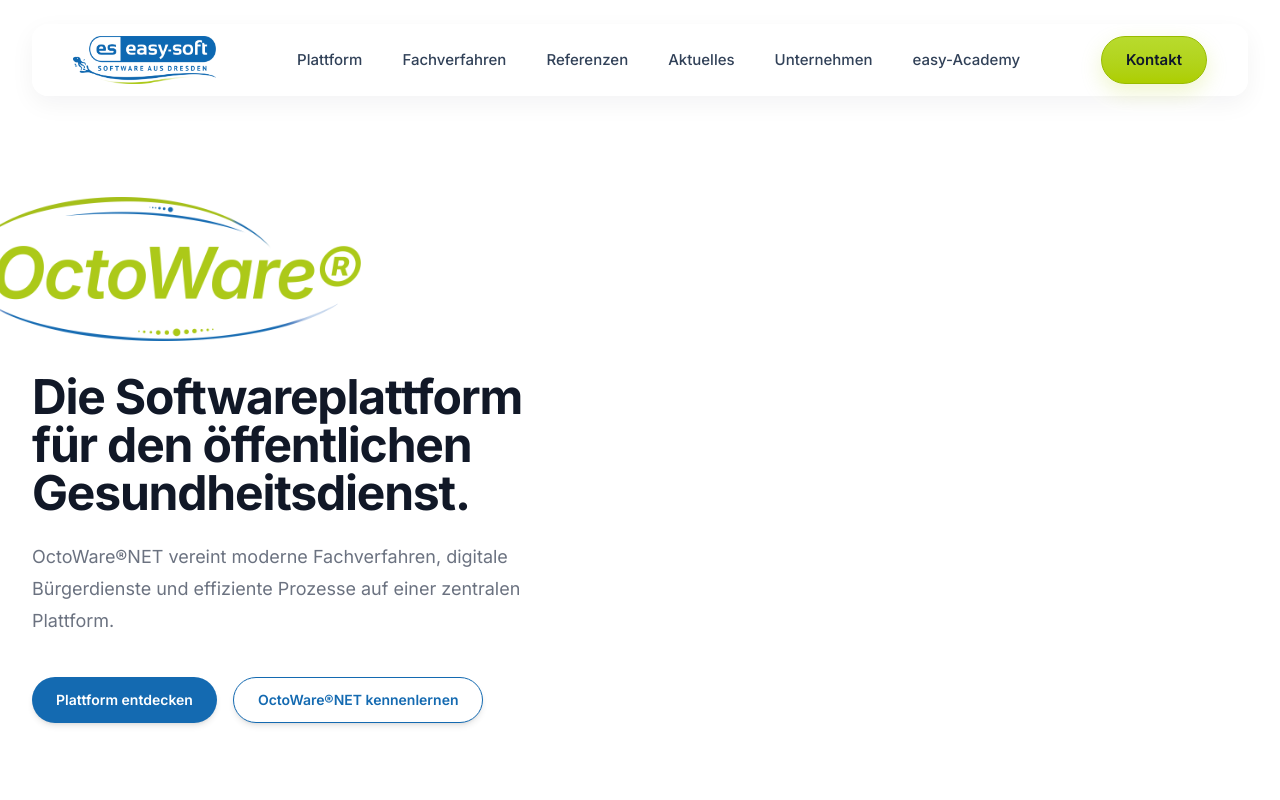
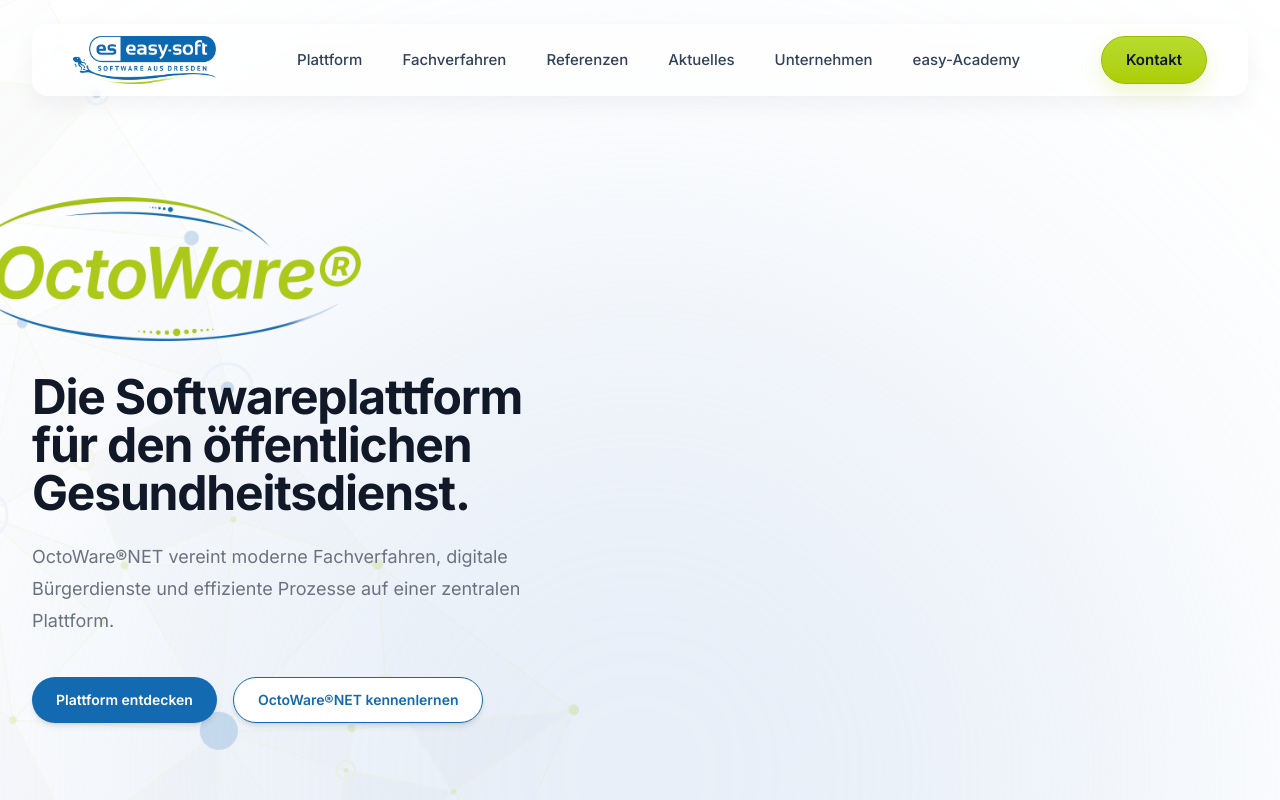
Before and after one commit to weblogger117-art/octoware-website, a Next.js app: page / in a window 1280 px wide. Shown: the top 800 px of the page. Built offline with nearby package versions, Linux system fonts and the light colour scheme.

Commit message:
Update page.tsx

```diff
--- a/app/page.tsx
+++ b/app/page.tsx
@@ -1,8 +1,9 @@
+import { PageBackground } from "@/components/ui/PageBackground";
 import { Hero, Highlights, WhyOctoWare, Modules, Workflow, Trust, CTA } from "@/components/sections";
 
 export default function HomePage() {
   return (
-    <>
+    <PageBackground>
       <Hero />
       <Highlights />
       <WhyOctoWare />
@@ -10,6 +11,6 @@ export default function HomePage() {
       <Workflow />
       <Trust />
       <CTA />
-    </>
+    </PageBackground>
   );
 }
```
